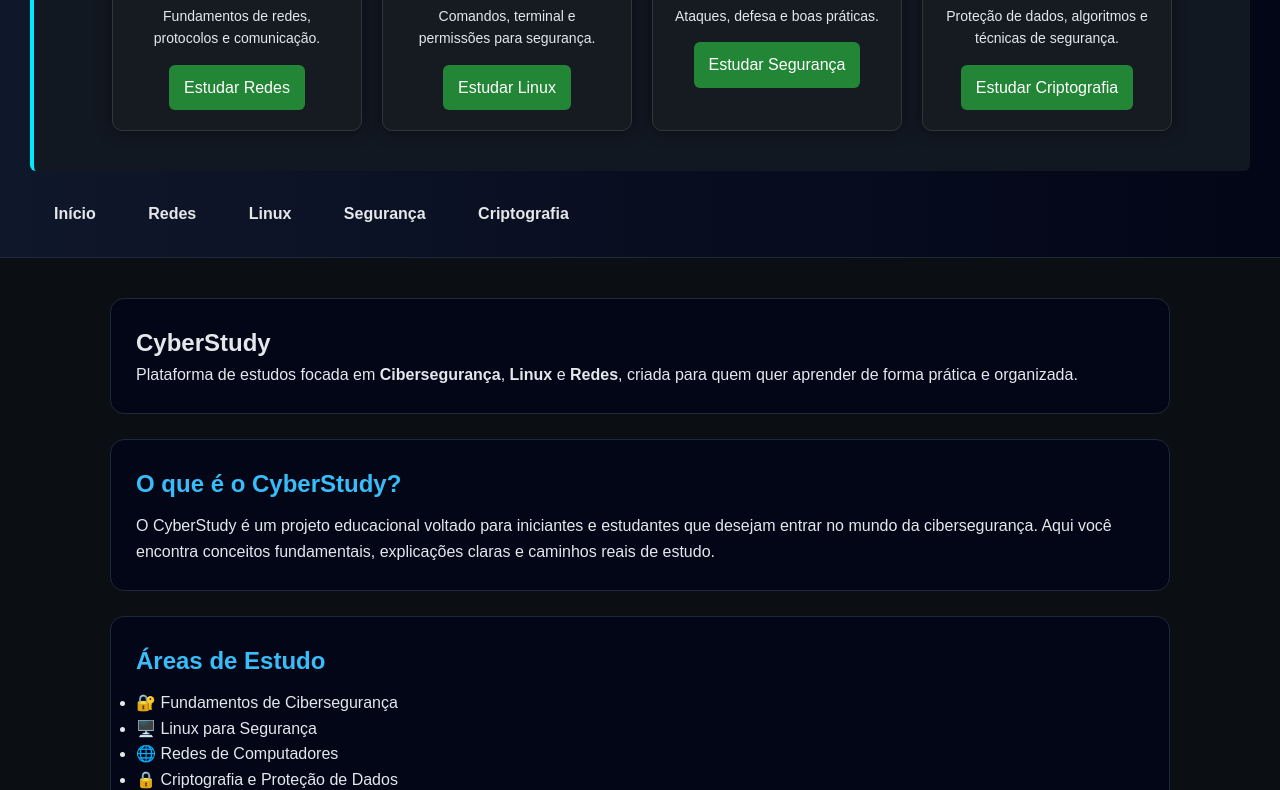
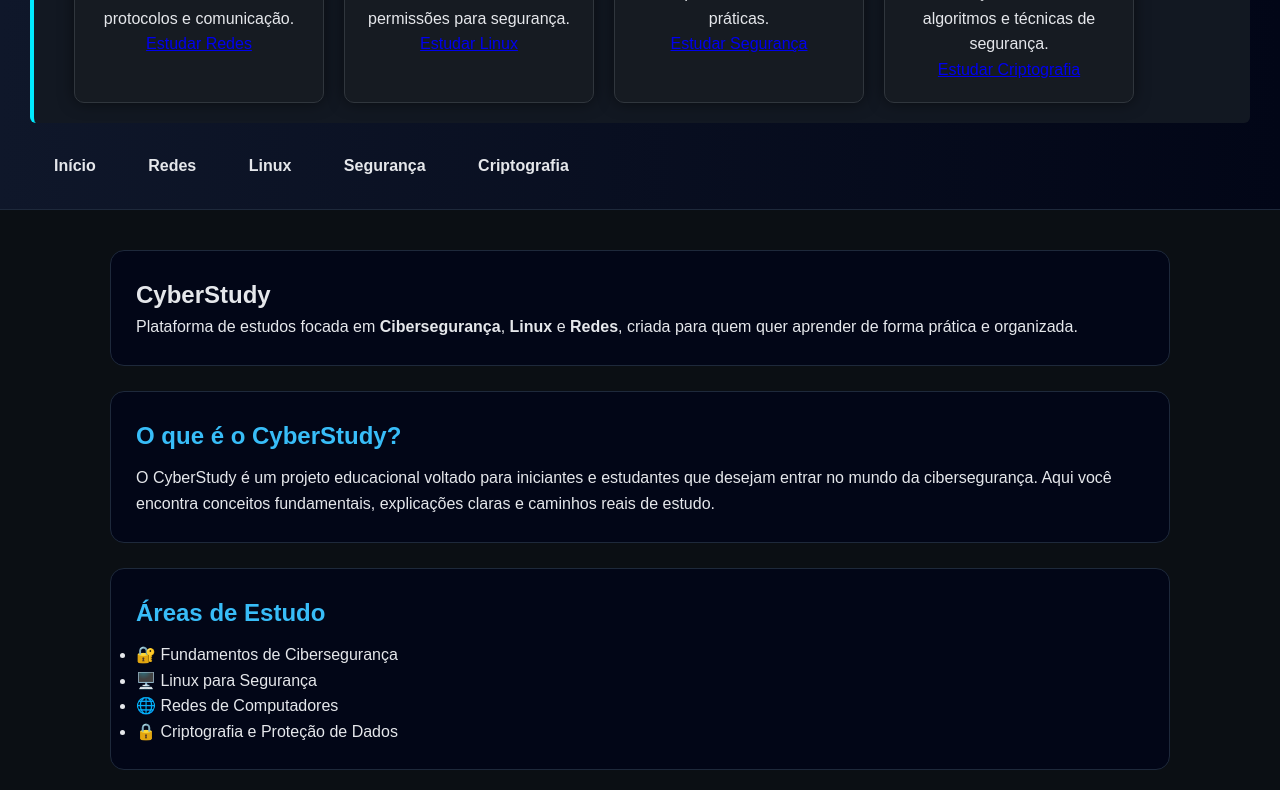
Before and after one commit to nasussamu270/site-ciberseguran-a, a plain HTML site: page index.html in a window 1280 px wide. Shown: the part 229-1019 px from the top of the page. Drawn offline with Linux system fonts and the light colour scheme.

Commit message:
Refactor card styles for better layout and scroll
Updated card styles to improve layout and scrolling.

```diff
--- a/style.css
+++ b/style.css
@@ -64,45 +64,34 @@ footer {
   color: #8aa4b1;
 }
 .cards {
-    display: flex;
-    gap: 20px;
-    justify-content: center;
-    padding: 40px;
-    flex-wrap: wrap;
+    display: flex;               /* coloca os cards em linha */
+    gap: 20px;                   /* espaço entre os cards */
+    overflow-x: auto;            /* ativa scroll horizontal */
+    padding: 20px 40px;          /* espaçamento interno */
+    scroll-behavior: smooth;     /* rolagem suave */
+    -webkit-overflow-scrolling: touch; /* rolagem suave no mobile */
+}
+
+.cards::-webkit-scrollbar {
+    height: 8px;                 /* altura da barra de scroll horizontal */
+}
+
+.cards::-webkit-scrollbar-thumb {
+    background: #58a6ff;         /* cor da barra de scroll */
+    border-radius: 4px;
 }
 
 .card {
-    background: #161b22;
-    border: 1px solid #30363d;
+    flex: 0 0 250px;             /* largura fixa, não encolhe */
+    background: #161b22;         /* fundo do card */
+    border: 1px solid #30363d;   /* borda do card */
     border-radius: 10px;
     padding: 20px;
-    width: 250px;
     text-align: center;
     box-shadow: 0 0 15px rgba(0,0,0,0.5);
+    white-space: normal;         /* permite quebra de linha dentro do card */
 }
 
-.card h2 {
-    color: #58a6ff;
-}
-
-.card p {
-    font-size: 14px;
-    margin: 15px 0;
-}
-
-.card a {
-    display: inline-block;
-    padding: 10px 15px;
-    background: #238636;
-    color: white;
-    text-decoration: none;
-    border-radius: 6px;
-}
-
-.card a:hover {
-    background: #2ea043;
-}
-/* ===== CYBERSTUDY PRO ===== */
 
 body {
     background: #0b0f14;
```
